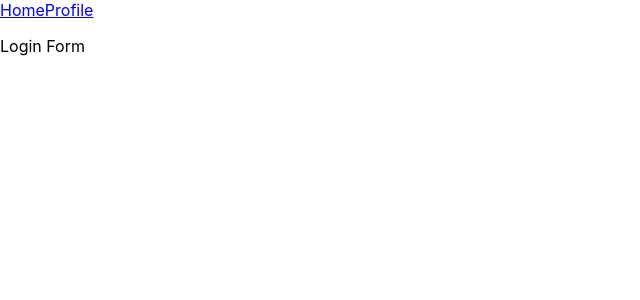
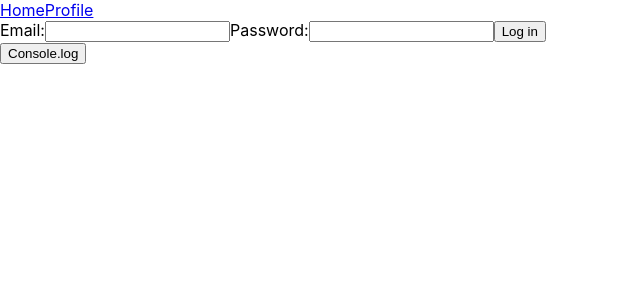
Before and after one commit to eric-holdener/library-cms-frontend, a React (Create React App) app: page /login in a window 1280 px wide. Shown: the top 300 px of the page, without its empty margins (0-640 px from the left). Built offline with nearby package versions, Linux system fonts and the light colour scheme.

Commit message:
login requests are being made correctly, api not returning correct response

```diff
--- a/package.json
+++ b/package.json
@@ -2,10 +2,12 @@
   "name": "library-cms-frontend",
   "version": "0.1.0",
   "private": true,
+  "proxy": "http://localhost:3000",
   "dependencies": {
     "@testing-library/jest-dom": "^5.16.5",
     "@testing-library/react": "^13.4.0",
     "@testing-library/user-event": "^13.5.0",
+    "axios": "^0.27.2",
     "react": "^18.2.0",
     "react-dom": "^18.2.0",
     "react-router-dom": "^6.4.1",
@@ -13,7 +15,7 @@
     "web-vitals": "^2.1.4"
   },
   "scripts": {
-    "start": "react-scripts start",
+    "start": " PORT=3001 react-scripts start",
     "build": "react-scripts build",
     "test": "react-scripts test",
     "eject": "react-scripts eject"
--- a/src/components/Login.js/LoginForm.js
+++ b/src/components/Login.js/LoginForm.js
@@ -1,7 +1,41 @@
+import axios from "axios";
+import { useState } from "react"
+
 export default function LoginForm() {
+  const [email, setEmail] = useState("");
+  const [password, setPassword] = useState("");
+
+  function handleSubmit() {
+    axios.post("api/users/login", {
+      user: {
+        email: email,
+        password: password
+      }
+    })
+      .then(res => console.log(res))
+      .catch(error => console.log(error))
+  }
+
+  function logger() {
+    console.log(email);
+    console.log(password);
+  }
+
   return (
-    <div>
-      <p>Login Form</p>
-    </div>
+    <>
+      <form onSubmit={handleSubmit}>
+        <label>
+          Email:
+          <input type="text" value={email} onChange={(e) => setEmail(e.target.value)} />
+        </label>
+        <label>
+          Password:
+          <input type="password" value={password} onChange={(e) => setPassword(e.target.value)} />
+        </label>
+        <input type="submit" value="Log in" />
+      </form>
+      <button onClick={logger}>Console.log</button>
+    </>
+
   )
 }
```
Also changed, not shown: 1 other file (tests, documents, lock files or other folders).
